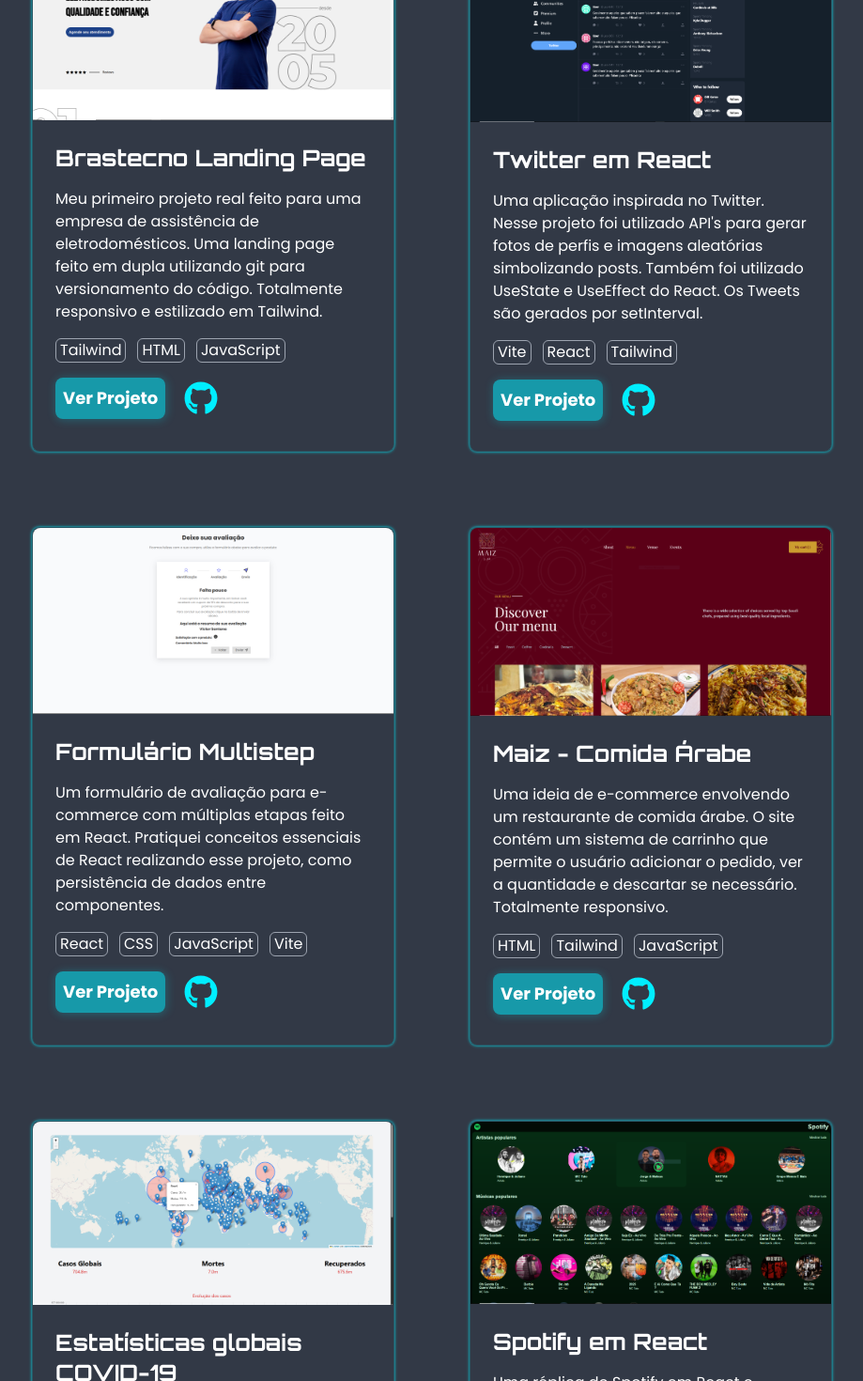
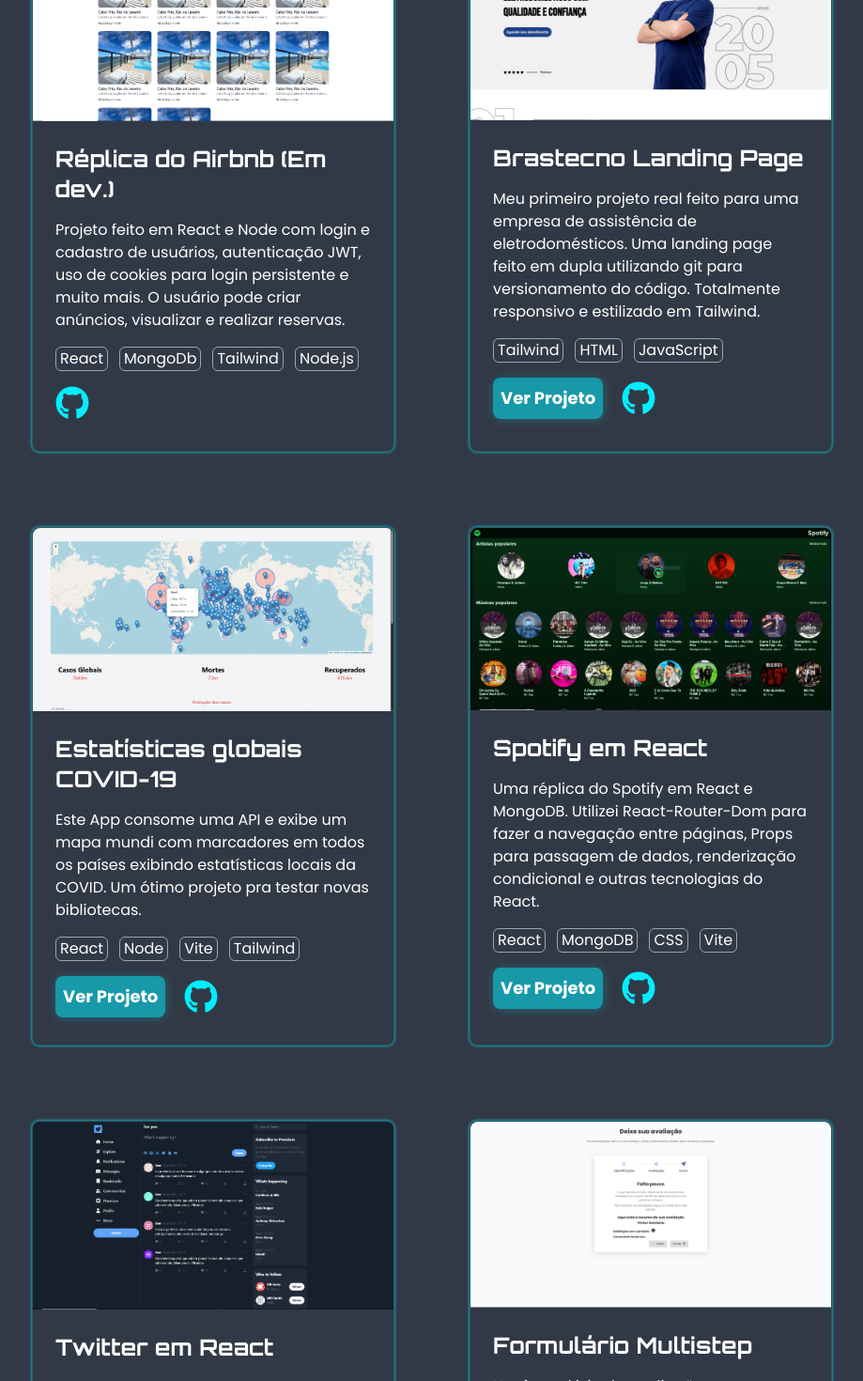
Before and after one commit to victorsantana03/Portfolio_React, a React (Vite) app: page /projetos in a window 1280 px wide. Shown: the part 380-1850 px from the top of the page at 94% size, without its empty margins (180-1099 px from the left). Built offline with nearby package versions, Linux system fonts and the light colour scheme; what tailwindcss-animated would draw is missing.

Commit message:
atualizando projetos

```diff
--- a/src/components/Projeto.jsx
+++ b/src/components/Projeto.jsx
@@ -1,6 +1,6 @@
 import { FaGithub } from "react-icons/fa";
 
-const Projeto = ({imgUrl, title, description, tecs, linkGH, linkDeploy}) => {
+const Projeto = ({ imgUrl, title, description, tecs, linkGH, linkDeploy }) => {
   return (
     <div>
       <div className="border border-border_color shadow-shadow_border rounded-lg w-min">
@@ -9,17 +9,31 @@
             <img src={imgUrl} alt="" className="rounded-t-lg w-full" />
           </div>
           <div className="p-6 flex flex-col gap-4 text-white">
-                        <h2 className="text-white text-2xl font-bold font-orbitron">{title}</h2>
+            <h2 className="text-white text-2xl font-bold font-orbitron">
+              {title}
+            </h2>
             <p>{description}</p>
             <div className="flex items-center gap-3">
-                            {tecs.map((tec, index) =>(
-                                <div key={index} className="border border-gray-400 rounded-md px-1">{tec}</div>))
-                            }
+              {tecs.map((tec, index) => (
+                <div
+                  key={index}
+                  className="border border-gray-400 rounded-md px-1"
+                >
+                  {tec}
+                </div>
+              ))}
             </div>
             <div className="flex gap-5 items-center">
+              {linkDeploy ? (
                 <a href={linkDeploy} target="_blank" rel="noopener noreferrer">
-                                <button className="transition ease-in-out text-white bg-button shadow-shadow_button font-bold text-lg p-2 rounded-lg hover:opacity-90 hover:-translate-y-1 hover:scale-110 duration-300">Ver Projeto</button>
+                  <button className="transition ease-in-out text-white bg-button shadow-shadow_button font-bold text-lg p-2 rounded-lg hover:opacity-90 hover:-translate-y-1 hover:scale-110 duration-300">
+                    Ver Projeto
+                  </button>
                 </a>
+              ) : (
+                <></>
+              )}
+
               <a href={linkGH} target="_blank" rel="noopener noreferrer">
                 <FaGithub className="text-secondary text-4xl cursor-pointer" />
               </a>
@@ -28,7 +42,7 @@
         </div>
       </div>
     </div>
-    )
-}
+  );
+};
 
-export default Projeto
+export default Projeto;
--- a/src/pages/Projetos.jsx
+++ b/src/pages/Projetos.jsx
@@ -17,12 +17,38 @@
 
         <div className="grid grid-cols-1 gap-20 2xl:grid-cols-3 xl:grid-cols-2 2xl:gap-36 2xl:gap-y-24 mb-14">
           <Projeto
+            imgUrl="/image-projects/Projeto_Airb.png"
+            title="Réplica do Airbnb (Em dev.)"
+            description="Projeto feito em React e Node com login e cadastro de usuários, autenticação JWT, uso de cookies para login persistente e muito mais. O usuário pode criar anúncios, visualizar e realizar reservas. "
+            tecs={["React", "MongoDb", "Tailwind", "Node.js"]}
+            linkGH="https://github.com/victorsantana03/Airbnb-React"
+          />
+
+          <Projeto
             imgUrl="/image-projects/Projeto_Brastecno.png"
             title="Brastecno Landing Page"
             description="Meu primeiro projeto real feito para uma empresa de assistência de eletrodomésticos. Uma landing page feito em dupla utilizando git para versionamento do código. Totalmente responsivo e estilizado em Tailwind."
             tecs={["Tailwind", "HTML", "JavaScript"]}
             linkDeploy="https://www.brastecnoguarulhos.com.br/"
             linkGH="https://github.com/victorsantana03/Brastecno-LandingPage"
+          />
+
+          <Projeto
+            imgUrl="/image-projects/Projeto_Covid.png"
+            title="Estatísticas globais COVID-19"
+            description="Este App consome uma API e exibe um mapa mundi com marcadores em todos os países exibindo estatísticas locais da COVID. Um ótimo projeto pra testar novas bibliotecas."
+            tecs={["React", "Node", "Vite", "Tailwind"]}
+            linkDeploy="https://victorsantana03.github.io/EstatisticasCovid19-React/"
+            linkGH="https://github.com/victorsantana03/EstatisticasCovid19-React"
+          />
+
+          <Projeto
+            imgUrl="/image-projects/Projeto_Spotify.png"
+            title="Spotify em React"
+            description="Uma réplica do Spotify em React e MongoDB. Utilizei React-Router-Dom para fazer a navegação entre páginas, Props para passagem de dados, renderização condicional e outras tecnologias do React."
+            tecs={["React", "MongoDB", "CSS", "Vite"]}
+            linkGH="https://github.com/victorsantana03/Spotify-React"
+            linkDeploy="https://projeto-spotify-hyoi.onrender.com/"
           />
 
           <Projeto
@@ -53,24 +79,6 @@
           />
 
           <Projeto
-            imgUrl="/image-projects/Projeto_Covid.png"
-            title="Estatísticas globais COVID-19"
-            description="Este App consome uma API e exibe um mapa mundi com marcadores em todos os países exibindo estatísticas locais da COVID. Um ótimo projeto pra testar novas bibliotecas."
-            tecs={["React", "Node", "Vite", "Tailwind"]}
-            linkDeploy="https://victorsantana03.github.io/EstatisticasCovid19-React/"
-            linkGH="https://github.com/victorsantana03/EstatisticasCovid19-React"
-          />
-
-          <Projeto
-            imgUrl="/image-projects/Projeto_Spotify.png"
-            title="Spotify em React"
-            description="Uma réplica do Spotify em React e MongoDB. Utilizei React-Router-Dom para fazer a navegação entre páginas, Props para passagem de dados, renderização condicional e outras tecnologias do React."
-            tecs={["React", "MongoDB", "CSS", "Vite"]}
-            linkGH="https://github.com/victorsantana03/Spotify-React"
-            linkDeploy="https://projeto-spotify-hyoi.onrender.com/"
-          />
-
-          <Projeto
             imgUrl="/image-projects/Projeto_Slider.png"
             title="Slider Cereais"
             description="Um projeto mais simples focado em animações CSS. A idéia é um slider em carrosel com imagens de alguns cereais e suas respectivas informações. Um projeto pensado para uma loja cerealista."
```
Also changed, not shown: public/image-projects/Projeto_Airb.png (added). Lines whose indentation alone changed are shown as unchanged.
